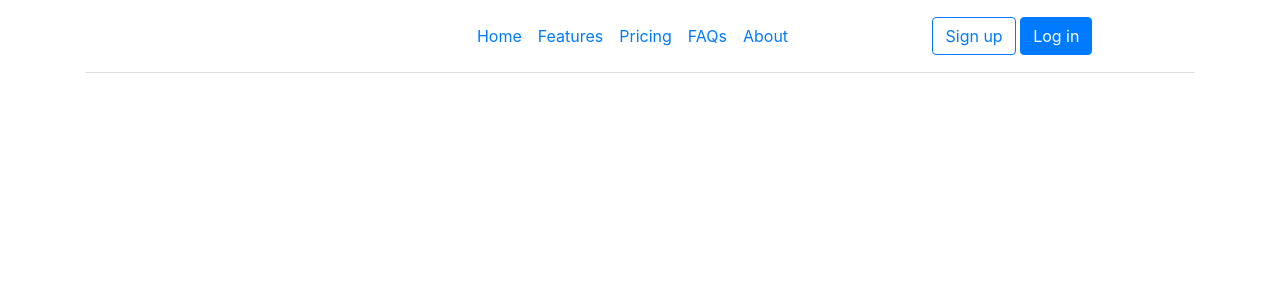
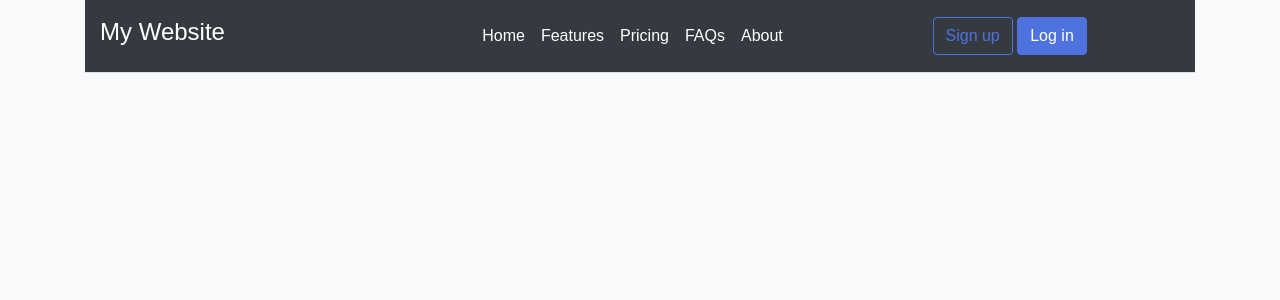
Before and after one commit to Herman-GIT-1/origin, a Flask app: template templates/index.html in a window 1280 px wide. Shown: the top 300 px of the page. Run offline with Flask 3, Linux system fonts and the light colour scheme; the template is opened without the code that fills it, so the values that code supplies are empty.

Commit message:
Update index.html

```diff
--- a/templates/index.html
+++ b/templates/index.html
@@ -1,20 +1,64 @@
 <!DOCTYPE html>
 <html lang="en">
+
 <head>
     <meta charset="UTF-8">
+    <meta name="viewport" content="width=device-width, initial-scale=1.0">
     <title>Testpage</title>
-    <link rel="stylesheet" href="https://cdn.jsdelivr.net/npm/bootstrap@4.3.1/dist/css/bootstrap.min.css" integrity="sha384-ggOyR0iXCbMQv3Xipma34MD+dH/1fQ784/j6cY/iJTQUOhcWr7x9JvoRxT2MZw1T" crossorigin="anonymous">
+    <link rel="stylesheet" href="https://cdn.jsdelivr.net/npm/bootstrap@4.3.1/dist/css/bootstrap.min.css"
+        integrity="sha384-ggOyR0iXCbMQv3Xipma34MD+dH/1fQ784/j6cY/iJTQUOhcWr7x9JvoRxT2MZw1T" crossorigin="anonymous">
+    <style>
+        body {
+            font-family: Arial, sans-serif;
+            background-color: #f8f9fa;
+        }
+
+        .navbar-custom {
+            background-color: #343a40;
+        }
+
+        .navbar-custom .nav-link {
+            color: white;
+        }
+
+        .navbar-custom .nav-link:hover {
+            color: #4e73df;
+        }
+
+        .navbar-custom .btn-outline-primary {
+            border-color: #4e73df;
+            color: #4e73df;
+        }
+
+        .navbar-custom .btn-outline-primary:hover {
+            background-color: #4e73df;
+            color: white;
+        }
+
+        .navbar-custom .btn-primary {
+            background-color: #4e73df;
+            border-color: #4e73df;
+        }
+
+        .navbar-custom .btn-primary:hover {
+            background-color: #3e5bbf;
+            border-color: #3e5bbf;
+        }
+    </style>
 </head>
+
 <body>
+
     <div class="container">
-    <header class="d-flex flex-wrap align-items-center justify-content-center justify-content-md-between py-3 mb-4 border-bottom">
+        <header class="d-flex flex-wrap align-items-center justify-content-center justify-content-md-between py-3 mb-4 border-bottom navbar-custom">
             <div class="col-md-3 mb-2 mb-md-0">
                 <a href="/" class="d-inline-flex link-body-emphasis text-decoration-none">
+                    <h4 class="text-white">My Website</h4>
                 </a>
             </div>
 
             <ul class="nav col-12 col-md-auto mb-2 justify-content-center mb-md-0">
-        <li><a href="/" class="nav-link px-2 link-secondary">Home</a></li>
+                <li><a href="/" class="nav-link px-2">Home</a></li>
                 <li><a href="#" class="nav-link px-2">Features</a></li>
                 <li><a href="#" class="nav-link px-2">Pricing</a></li>
                 <li><a href="#" class="nav-link px-2">FAQs</a></li>
@@ -22,9 +66,12 @@
             </ul>
 
             <div class="col-md-3 text-end">
-        <button onclick="location.href='register'"  class="btn btn-outline-primary me-2">Sign up</button>
+                <button onclick="location.href='register'" class="btn btn-outline-primary me-2">Sign up</button>
                 <button onclick="location.href='login'" class="btn btn-primary">Log in</button>
             </div>
         </header>
     </div>
+
 </body>
+
+</html>
```
Lines whose indentation alone changed are shown as unchanged.
